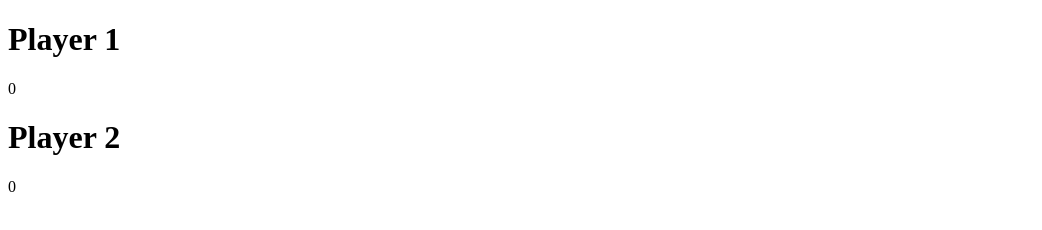
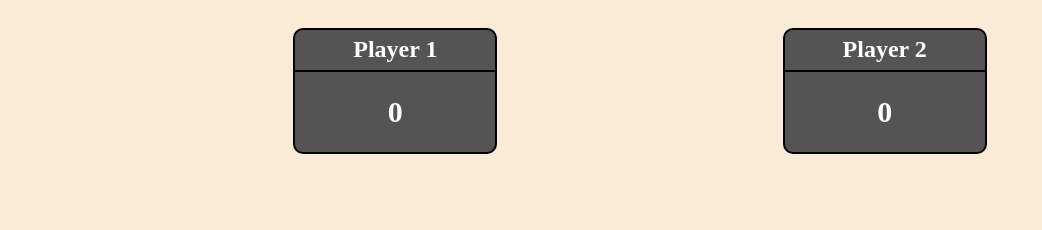
Before and after one commit to 1Pinesh/TicTacToe, a plain HTML site: page index.html in a window 1280 px wide. Shown: the whole page, without its empty margins (0-1042 px from the left). Drawn offline with Linux system fonts and the light colour scheme.

Commit message:
getting the score board to be css

```diff
--- a/index.html
+++ b/index.html
@@ -4,9 +4,10 @@
     <meta charset="UTF-8" />
     <meta name="viewport" content="width=device-width, initial-scale=1.0" />
     <title>TicTacToe</title>
+    <link rel="stylesheet" href="style.css" />
   </head>
   <body>
-    <div class="player-con">
+    <section class="player-con">
       <div class="player1">
         <h1>Player 1</h1>
         <span id="player1-Score">0</span>
@@ -17,6 +18,6 @@
           <span id="player2-Score">0</span>
         </div>
       </div>
-    </div>
+    </section>
   </body>
 </html>
--- /dev/null
+++ b/style.css
@@ -0,0 +1,58 @@
+body {
+  background-color: antiquewhite;
+}
+/* Player boxes */
+.player1,
+.player2 {
+  text-align: center;
+}
+
+/* Player - Score boxes */
+#player1-Score,
+#player2-Score {
+  font-size: 30px;
+  font-weight: 800;
+}
+
+.player1 span,
+.player2 span {
+  display: grid;
+  align-items: center;
+  width: 200px;
+  height: 80px;
+}
+
+.player1 span,
+.player2 span {
+  border-left: 2px solid black;
+  border-right: 2px solid black;
+  border-bottom: 2px solid black;
+  border-bottom-left-radius: 10px;
+  border-bottom-right-radius: 10px;
+  background-color: rgb(85, 83, 83);
+  color: white;
+}
+
+/* Player title */
+h1 {
+  display: grid;
+  align-items: center;
+  margin-bottom: 0;
+}
+h1 {
+  width: 200px;
+  height: 40px;
+  border-top-left-radius: 10px;
+  border-top-right-radius: 10px;
+}
+
+h1 {
+  background-color: rgb(85, 83, 83);
+  border: 2px solid black;
+  color: white;
+}
+/* Player container */
+.player-con {
+  display: flex;
+  justify-content: space-evenly;
+}
```
